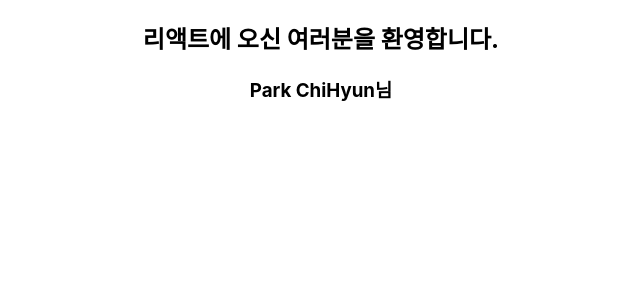
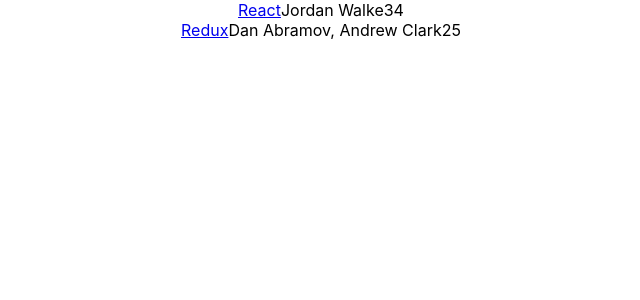
Before and after one commit to pcppang/ReactPractice, a React (Create React App) app: page / in a window 1280 px wide. Shown: the top 300 px of the page, without its empty margins (319-959 px from the left). Built offline with nearby package versions, Linux system fonts and the light colour scheme.

Commit message:
[#4][ADD] JSX 내 자바스크립트 객체 처리
배열의 각 항목을 차례로 렌더링

Resolves #4

```diff
--- a/src/App.js
+++ b/src/App.js
@@ -2,22 +2,41 @@
 import logo from './logo.svg';
 import './App.css';
 
-class User {
-    constructor(firstname, lastname) {
-        this.firstname = firstname;
-        this.lastname = lastname;
-    }
-}
+const list = [
+    {
+        title: 'React',
+        url: 'https://reactjs.org',
+        author: 'Jordan Walke',
+        num_comments: 3,
+        points: 4,
+        objectId: 0,
+    },
+    {
+        title: 'Redux',
+        url: 'https://github.com/reactjs/redux',
+        author: 'Dan Abramov, Andrew Clark',
+        num_comments: 2,
+        points: 5,
+        objectId: 1,
+    },
+];
 
 class App extends Component {
   render() {
-    const helloWorld = '리액트에 오신 여러분을 환영합니다.';
-    const user = new User("Park", "ChiHyun");
-
     return (
       <div className="App">
-        <h2>{helloWorld}</h2>
-        <h3>{user.firstname} {user.lastname}님</h3>
+        {list.map(function(item) {
+            return (
+                <div key={item.objectId}>
+                    <span>
+                        <a href={item.url}>{item.title}</a>
+                    </span>
+                    <span>{item.author}</span>
+                    <span>{item.num_comments}</span>
+                    <span>{item.points}</span>
+                </div>
+            );
+        })}
       </div>
     );
   }
```
